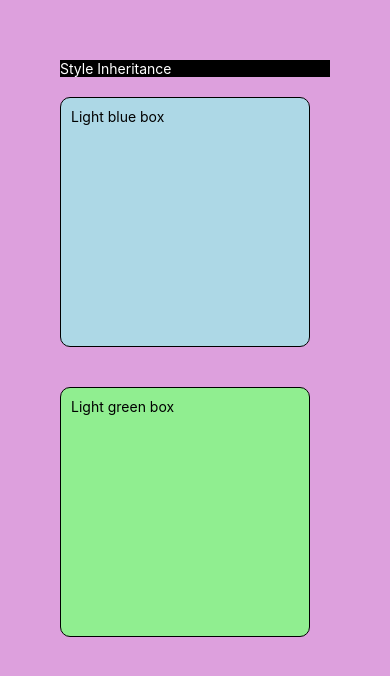
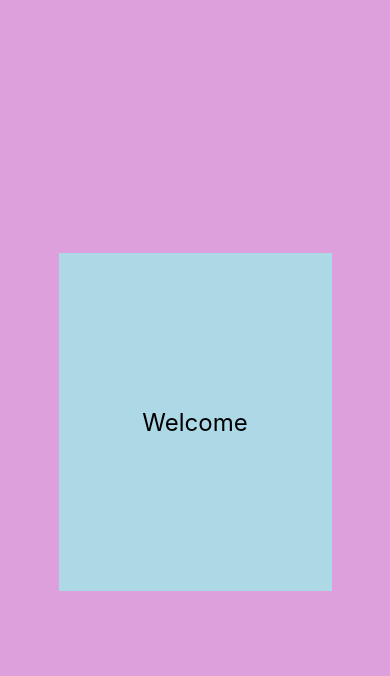
Before and after one commit to Jas667/react_native_practice_course, a React Native app: screen / in a window 390 px wide. Shown: the top 676 px of the page. Built offline with nearby package versions, Linux system fonts and the light colour scheme.

Commit message:
dynamic styling tutorial

```diff
--- a/App.js
+++ b/App.js
@@ -1,76 +1,33 @@
-import { StatusBar } from "expo-status-bar";
-import { StyleSheet, Text, View } from "react-native";
+import { StyleSheet, View, Text, Dimensions } from "react-native";
 
 export default function App() {
   return (
     <View style={styles.container}>
-      <View style={styles.darkMode}>
-        <Text style={styles.darkModeText}>Style Inheritance</Text>
-      </View>
-      <View>
-        <Text
-          style={[
-            styles.lightBlueBg,
-            styles.box,
-            styles.boxShadow,
-            styles.shadowColor,
-          ]}
-        >
-          Light blue box
-        </Text>
-      </View>
-      <View>
-        <Text
-          style={[
-            styles.lightGreenBg,
-            styles.box,
-            styles.androidBoxShadow,
-            styles.shadowColor,
-          ]}
-        >
-          Light green box
-        </Text>
+      <View style={styles.box}>
+        <Text style={styles.text}>Welcome</Text>
       </View>
     </View>
   );
 }
 
+const windowWidth = Dimensions.get("window").width;
+const windowHeight = Dimensions.get("window").height;
+
 const styles = StyleSheet.create({
   container: {
     flex: 1,
     backgroundColor: "plum",
-    padding: 60,
-  },
-  darkMode: {
-    backgroundColor: "black",
-  },
-  darkModeText: {
-    color: "white",
+    alignItems: "center",
+    justifyContent: "center",
   },
   box: {
-    padding: 10,
-    width: 250,
-    height: 250,
-    marginVertical: 20,
-    borderColor: "black",
-    borderWidth: 1,
-    borderRadius: 10,
+    width: "70%",
+    height: "40%",
+    backgroundColor: "lightblue",
+    alignItems: "center",
+    justifyContent: "center",
   },
-  lightBlueBg: {
-    backgroundColor: "lightblue",
-  },
-  lightGreenBg: {
-    backgroundColor: "lightgreen",
-  },
-  boxShadow: {
-    shadowOffset: { width: 6, height: 6 },
-    shadowOpacity: 0.6,
-    shadowRadius: 4,
-  },
-  androidBoxShadow: {
-    elevation: 10,
-  },
-  shadowColor: {
-    shadowColor: "blue",
+  text: {
+    fontSize: 24,
   },
 });
```
Also changed, not shown: components/Box.js (added, +24 -0 lines).
